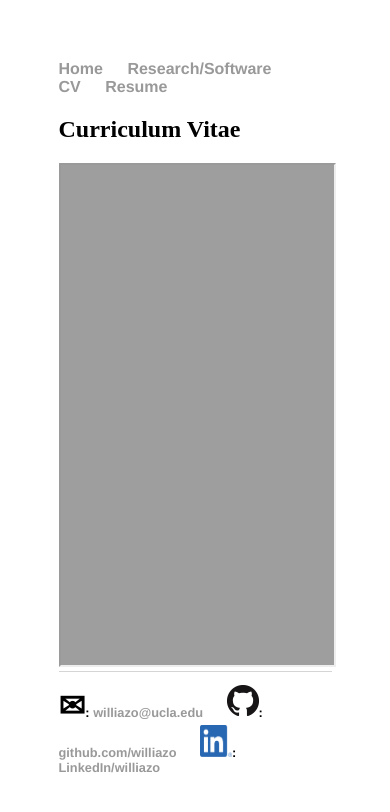
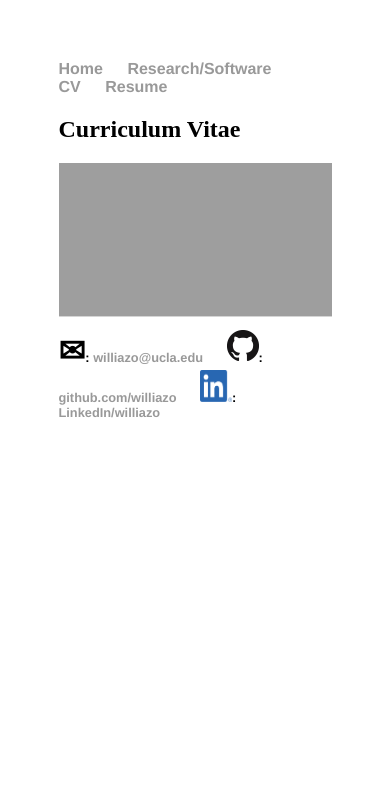
Before and after one commit to williazo/williazo.github.io, a Jekyll site: the page built from cv.md, in a window 390 px wide. Shown: the top 812 px of the page. Built offline with Jekyll 4.4.1, drawn with Linux system fonts in a browser that asks for light colours.

Commit message:
changing pdf sizing to be responsive

```diff
--- a/css/main.css
+++ b/css/main.css
@@ -41,3 +41,23 @@ ul.posts {
 ul.posts li {
     list-style: none;
 }
+
+.iframe-container {
+  overflow: hidden;
+  padding-top: 56.25%;
+  position: relative;
+}
+
+.iframe-container iframe {
+   border: 0;
+   height: 100%;
+   left: 0;
+   position: absolute;
+   top: 0;
+   width: 100%;
+}
+
+/* 4x3 Aspect Ratio */
+.iframe-container-4x3 {
+  padding-top: 75%;
+}
--- a/cv.md
+++ b/cv.md
@@ -3,5 +3,6 @@ layout: default
 title: CV
 ---
 ## Curriculum Vitae
- <iframe src="https://williazo.github.io/pdf_files/cv.pdf" width="100%" height="500px">
- </iframe>
+<div class="iframe-container">
+ <iframe src="https://williazo.github.io/pdf_files/cv.pdf" allowfullscreen></iframe>
+</div>
```
